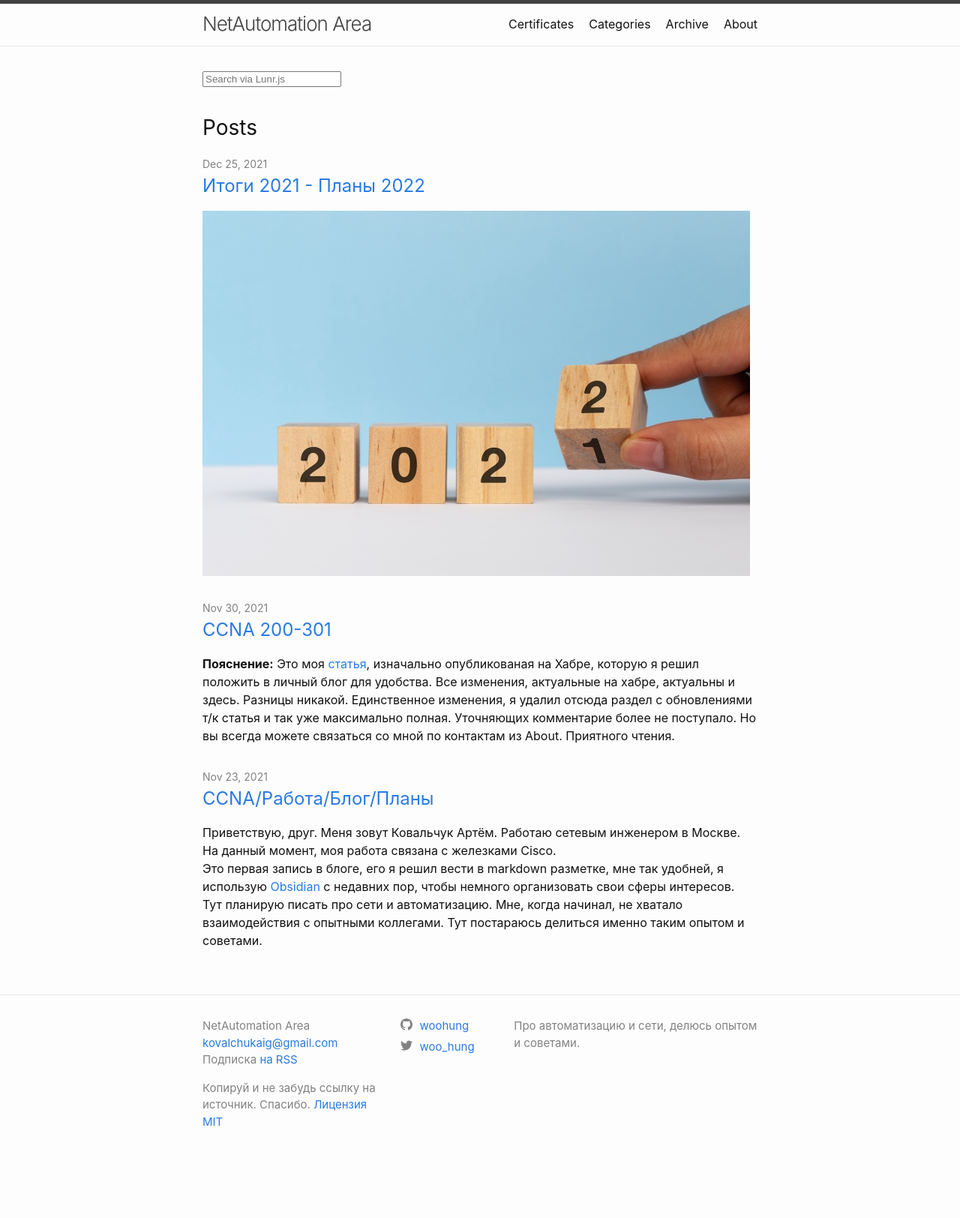
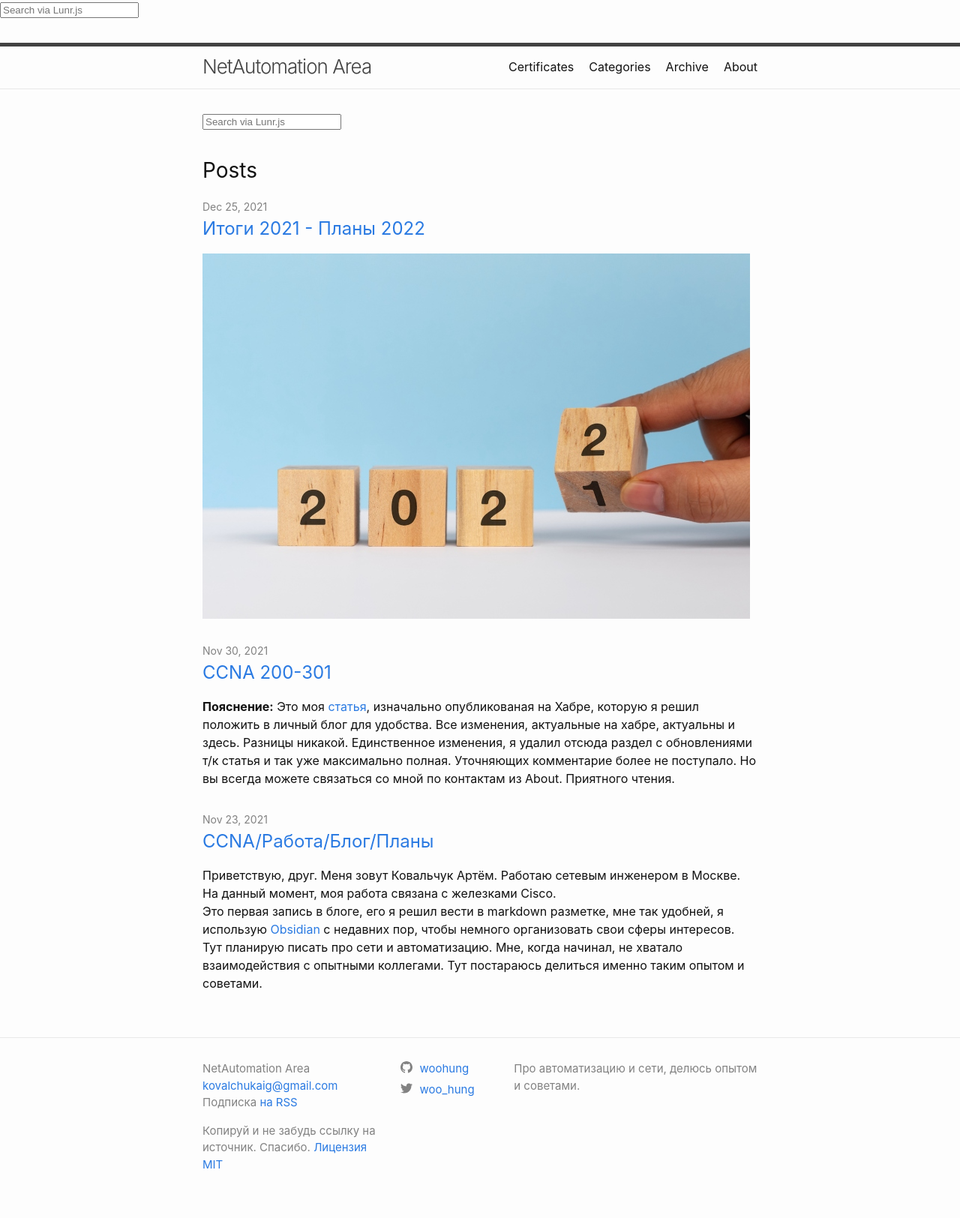
Before and after one commit to woohung/woohung.github.io, a Jekyll site: the page built from index.md, in a window 1280 px wide. Shown: the whole page at 75% size. Built offline with Jekyll 4.4.1, drawn with Linux system fonts in a browser that asks for light colours; comment, search, counter and statistics services are not loaded; before the commit the page ends 1567 px from its top, so only the background shows below that.

Commit message:
Update default.html

```diff
--- a/_layouts/default.html
+++ b/_layouts/default.html
@@ -1,6 +1,6 @@
 <!DOCTYPE html>
 <html lang="{{ page.lang | default: site.lang | default: "en" }}">
-
+  {% include search-lunr.html %}
   {%- include head.html -%}
 
   <body>
```
